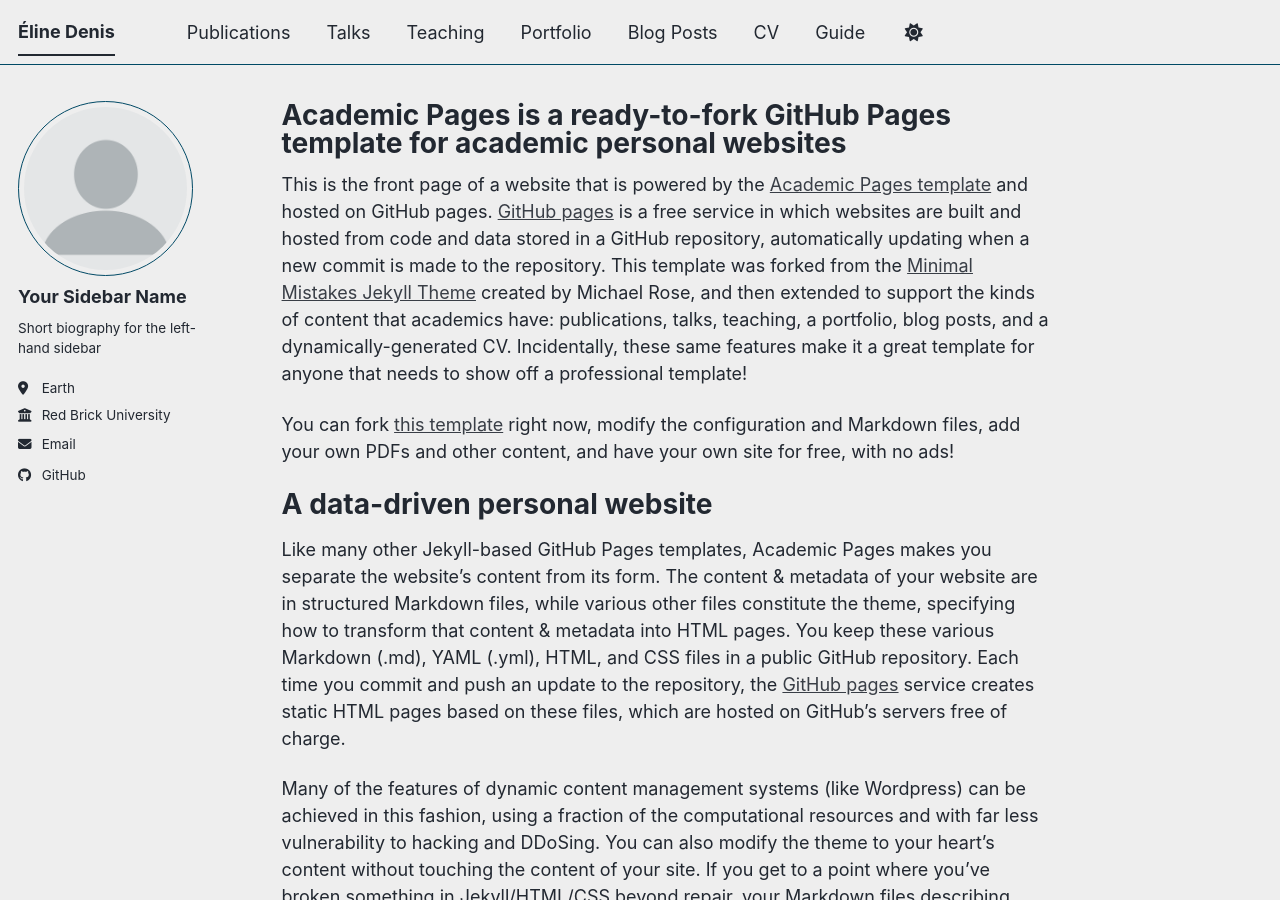
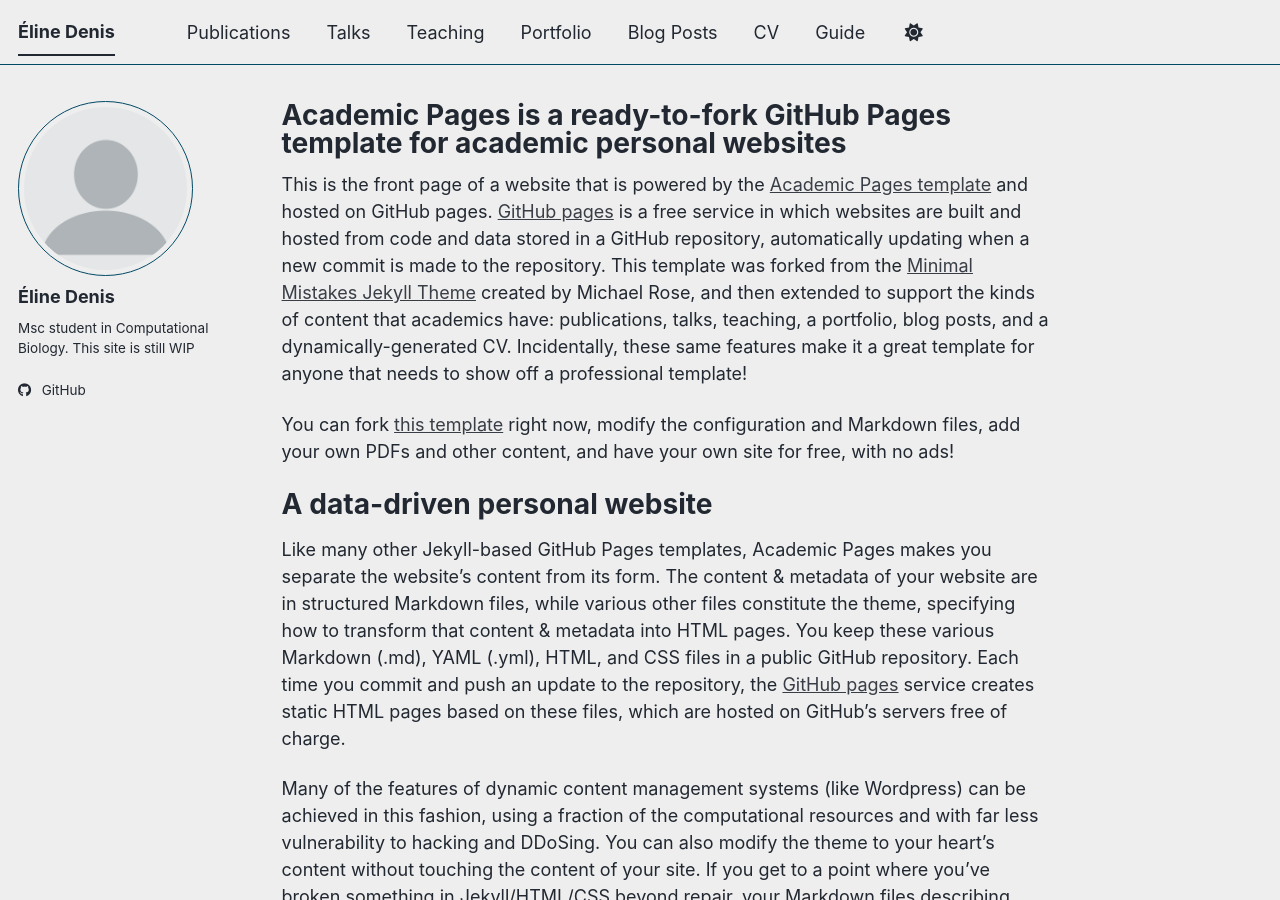
Before and after one commit to eline-dn/eline-dn.github.io, a Jekyll site: the page built from _pages/about.md, in a window 1280 px wide and 900 px high. Built offline with Jekyll 4.4.1, drawn with Linux system fonts in a browser that asks for light colours; a script bundle is joined from its source files by our own code; library files that are not in the unit come from our copies.

Commit message:
Update _config.yml

```diff
--- a/_config.yml
+++ b/_config.yml
@@ -24,13 +24,13 @@
 author:
   # Biographic information
   avatar           : "profile.png"
-  name             : "Your Sidebar Name"
+  name             : "Éline Denis"
   pronouns         : # example: "she/her"
-  bio              : "Short biography for the left-hand sidebar"
-  location         : "Earth"
-  employer         : "Red Brick University"
+  bio              : "Msc student in Computational Biology. This site is still WIP"
+  location         : #"Earth"
+  employer         : #"Red Brick University"
   uri              : # URL
-  email            : "none@example.org"
+  email            : #"none@example.org"
 
   # Academic websites
   academia         : # URL
```
